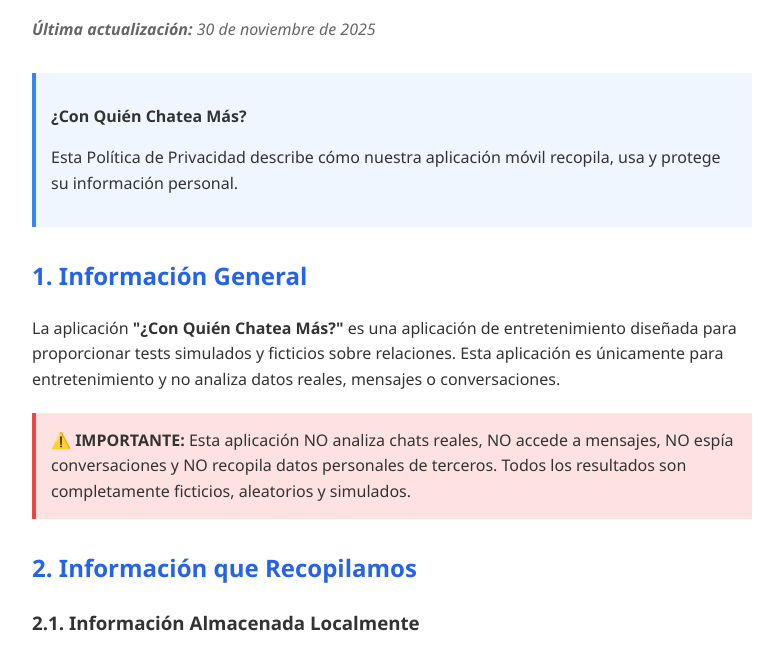
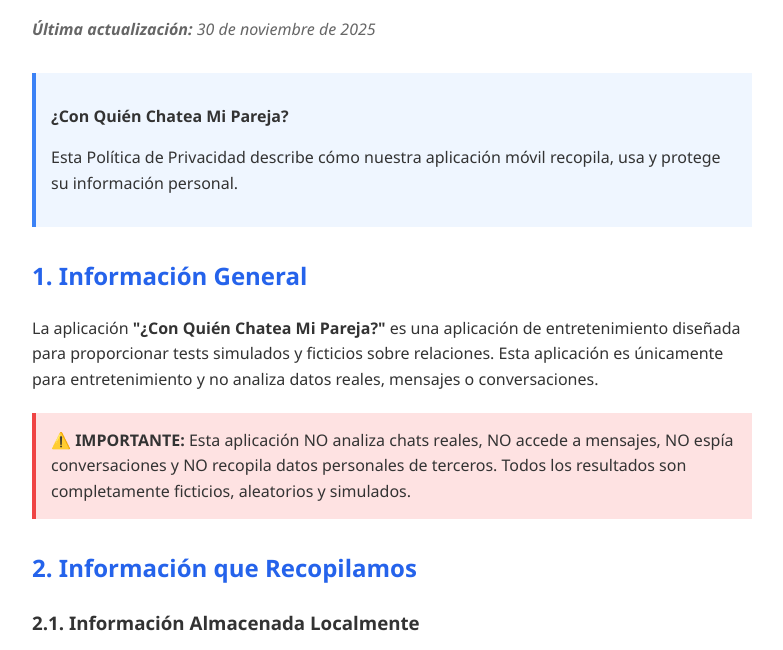
Before and after one commit to Perico-mc/politica-privacidad-app-ConQuienChateaMiPareja, a plain HTML site: page index.html in a window 1280 px wide. Shown: the part 150-800 px from the top of the page, without its empty margins (248-1031 px from the left). Drawn offline with Linux system fonts and the light colour scheme.

Commit message:
Update index.html

```diff
--- a/index.html
+++ b/index.html
@@ -3,7 +3,7 @@
 <head>
     <meta charset="UTF-8">
     <meta name="viewport" content="width=device-width, initial-scale=1.0">
-    <title>Política de Privacidad - ¿Con Quién Chatea Más?</title>
+    <title>Política de Privacidad - ¿Con Quién Chatea Mi Pareja?</title>
     <style>
         body {
             font-family: 'Segoe UI', Tahoma, Geneva, Verdana, sans-serif;
@@ -66,13 +66,13 @@
         <p class="last-updated"><strong>Última actualización:</strong> <span id="fecha"></span></p>
 
         <div class="contact-info">
-            <p><strong>¿Con Quién Chatea Más?</strong></p>
+            <p><strong>¿Con Quién Chatea Mi Pareja?</strong></p>
             <p>Esta Política de Privacidad describe cómo nuestra aplicación móvil recopila, usa y protege su información personal.</p>
         </div>
 
         <h2>1. Información General</h2>
         <p>
-            La aplicación <strong>"¿Con Quién Chatea Más?"</strong> es una aplicación de entretenimiento diseñada para proporcionar tests simulados y ficticios sobre relaciones. Esta aplicación es únicamente para entretenimiento y no analiza datos reales, mensajes o conversaciones.
+            La aplicación <strong>"¿Con Quién Chatea Mi Pareja?"</strong> es una aplicación de entretenimiento diseñada para proporcionar tests simulados y ficticios sobre relaciones. Esta aplicación es únicamente para entretenimiento y no analiza datos reales, mensajes o conversaciones.
         </p>
 
         <div class="warning">
```
